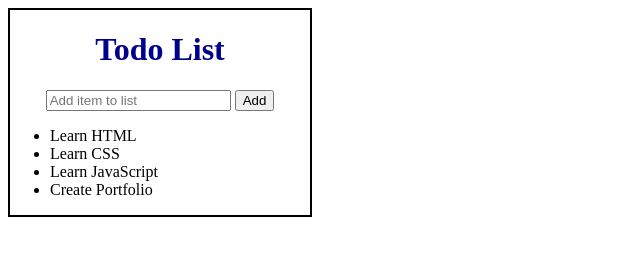
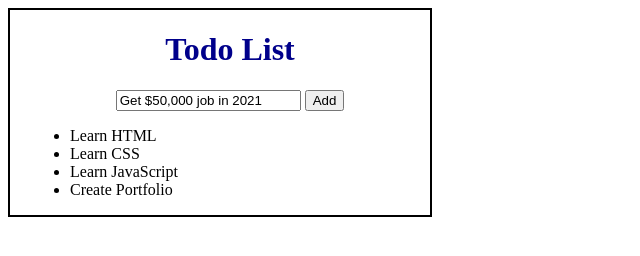
Before and after one commit to RuckerTierra/First-Todo-List, a plain HTML site: page index.html in a window 1280 px wide. Shown: the whole page, without its empty margins (0-640 px from the left). Drawn offline with Linux system fonts and the light colour scheme.

Commit message:
update files

```diff
--- a/index.html
+++ b/index.html
@@ -9,15 +9,16 @@
   <body>
     <div id="todoListBorder">
       <h1 id="title">Todo List</h1>
-      <input id="input" type="text" placeholder="Add item to list"></input>
+        <input id="input" type="text" placeholder="Add item to list" value="Get $50,000 job in 2021"></input>
         <button id="addButton">Add</button>
-    <!-- <button id="deleteButton">Delete</button> -->
+
       <ul id="itemsList">
         <li>Learn HTML</li>
         <li>Learn CSS</li>
         <li>Learn JavaScript</li>
         <li>Create Portfolio</li>
       </ul>
+
     </div>
     <script src="script.js"></script>
   </body>
--- a/style.css
+++ b/style.css
@@ -1,12 +1,17 @@
 #todoListBorder {
   border: solid black 2px;
   text-align: center;
-  width: 300px;
+  width: 400px;
+  padding-left: 20px;
 }
 
 #title {
   color: darkblue;
 }
+#input {
+ align-items: flex-end;
+}
+
 #itemsList {
   text-align: left;
 }
```
Also changed, not shown: script.js (+10 -5 lines). Lines whose indentation alone changed are shown as unchanged.
